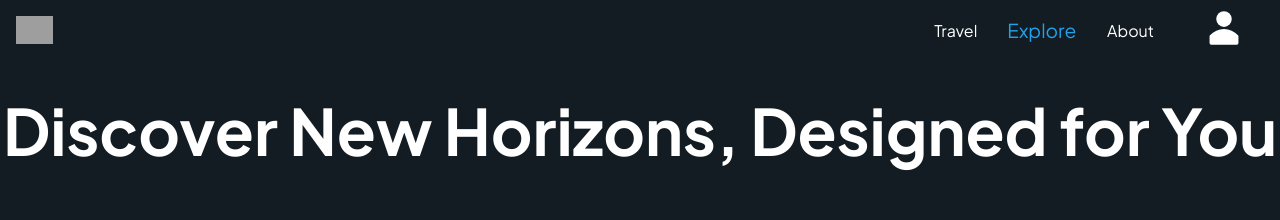
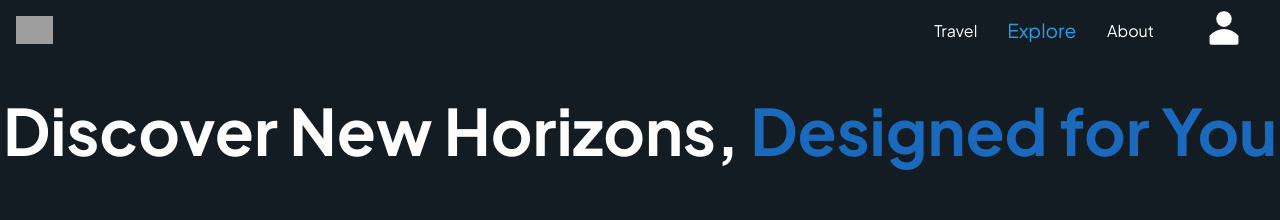
Before and after one commit to IsaacBerri/amadeus_game, an Angular app: page /explore in a window 1280 px wide. Shown: the top 220 px of the page. Built offline with nearby package versions, Linux system fonts and the light colour scheme; grey boxes are pictures that could not be loaded; a web font is replaced by a local one.

Commit message:
Adding a change to the header title

```diff
--- a/src/app/components/header-explore/header-explore.component.html
+++ b/src/app/components/header-explore/header-explore.component.html
@@ -1,6 +1,4 @@
 <header class="headerExplore">
-    <h1 class="headerExplore__title">Discover New Horizons, Designed for You</h1>
-
-        <div class="planet"></div>
-
+  <h1 class="headerExplore__title">Discover New Horizons, <span>Designed for You</span></h1>
+  <div class="planet"></div>
 </header>
--- a/src/app/components/header-explore/header-explore.component.scss
+++ b/src/app/components/header-explore/header-explore.component.scss
@@ -10,6 +10,10 @@
   .headerExplore__title {
     color: white;
     padding-top: 30px;
+
+    span{
+      color: #1B69BC;
+    }
   }
 
   .planet {
```
